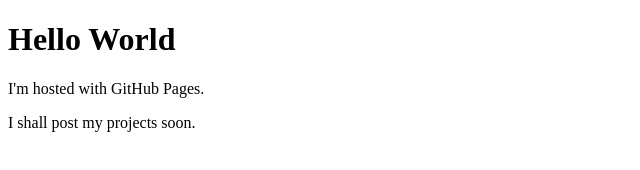
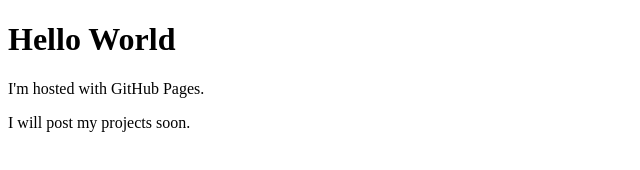
Before and after one commit to ramitadh/ramitadh.github.io, a plain HTML site: page index.html in a window 1280 px wide. Shown: the full height of the page, 0-640 px from the left. Drawn offline with Linux system fonts and the light colour scheme.

Commit message:
Intial commit

```diff
--- a/index.html
+++ b/index.html
@@ -3,6 +3,6 @@
 <body>
 <h1>Hello World</h1>
 <p>I'm hosted with GitHub Pages.</p>
-<p>I shall post my projects soon.<p>
+<p>I will post my projects soon.<p>
 </body>
 </html>
```
